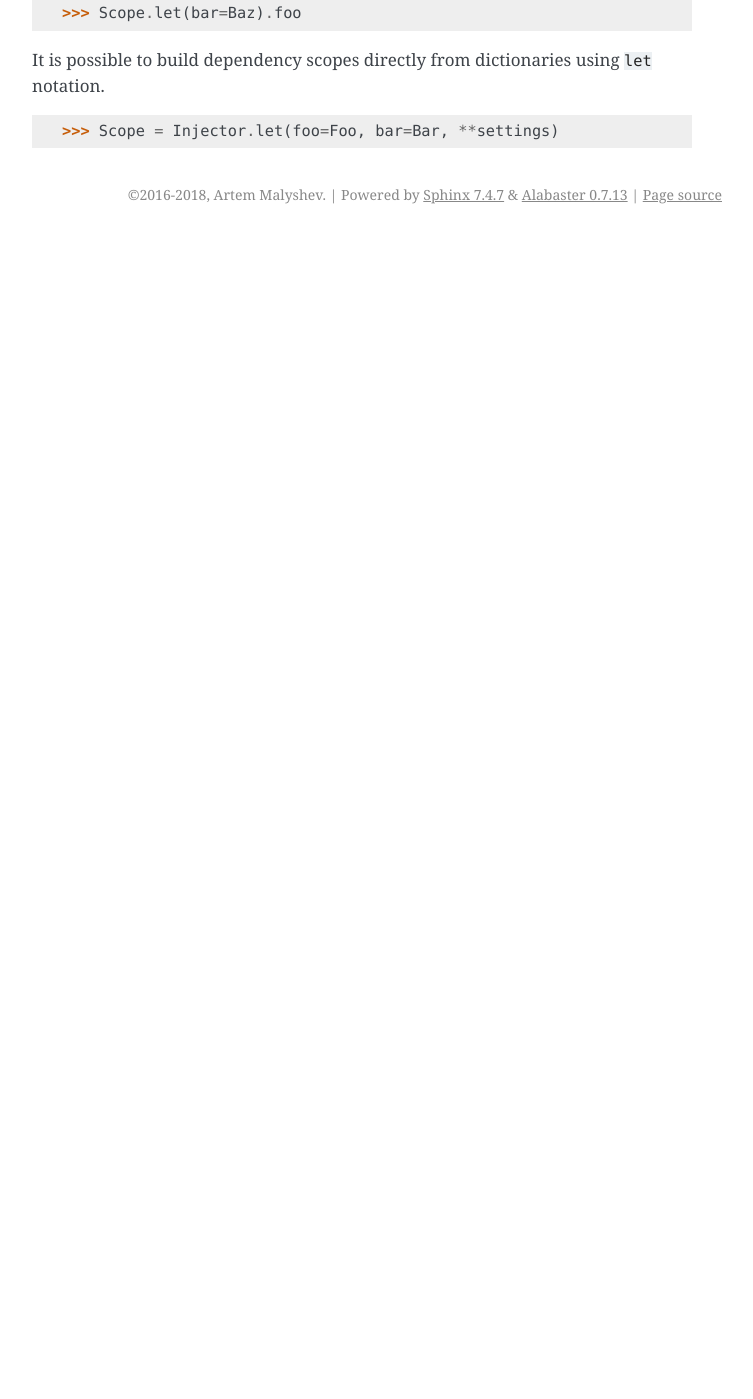
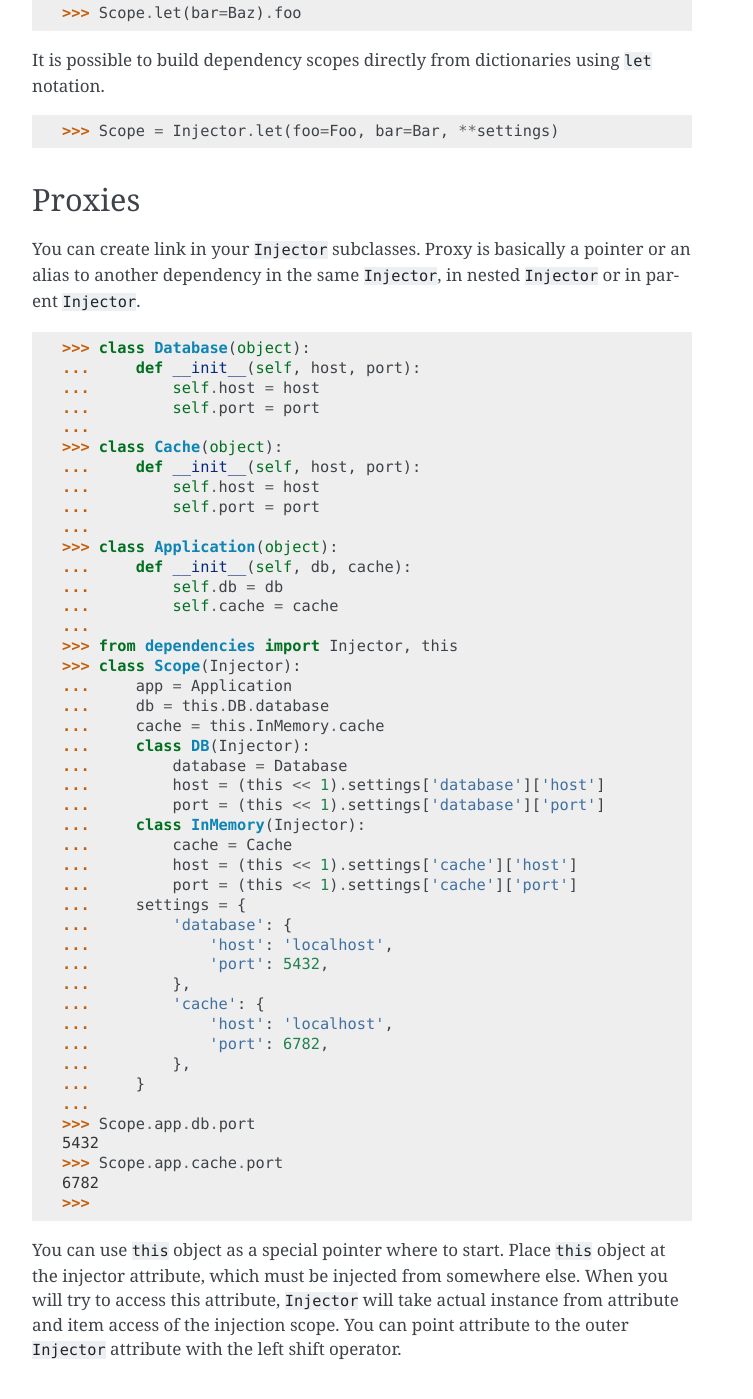
Before and after one commit to proofit404/dependencies, a Sphinx documentation site: the page built from docs/usage.rst, in a window 1280 px wide and 1400 px high, scrolled down 5237 px. Shown: the whole window, without its empty margins (388-1141 px from the left). Built offline with Sphinx 7.4.7, drawn with Linux system fonts in a browser that asks for light colours; before the commit the page ends 5471 px from its top, so only the background shows below that.

Commit message:
Write documentation for the proxies module.

```diff
--- a/dependencies/__init__.py
+++ b/dependencies/__init__.py
@@ -13,5 +13,3 @@ from .injector import Injector
 from .proxies import this
 
 __all__ = ['Injector', 'this', 'DependencyError']
-
-# TODO: write documentation for proxies module
--- a/docs/usage.rst
+++ b/docs/usage.rst
@@ -280,3 +280,64 @@ using ``let`` notation.
 .. code:: python
 
     >>> Scope = Injector.let(foo=Foo, bar=Bar, **settings)
+
+Proxies
+=======
+
+You can create link in your ``Injector`` subclasses.  Proxy is
+basically a pointer or an alias to another dependency in the same
+``Injector``, in nested ``Injector`` or in parent ``Injector``.
+
+.. code:: python
+
+    >>> class Database(object):
+    ...     def __init__(self, host, port):
+    ...         self.host = host
+    ...         self.port = port
+    ...
+    >>> class Cache(object):
+    ...     def __init__(self, host, port):
+    ...         self.host = host
+    ...         self.port = port
+    ...
+    >>> class Application(object):
+    ...     def __init__(self, db, cache):
+    ...         self.db = db
+    ...         self.cache = cache
+    ...
+    >>> from dependencies import Injector, this
+    >>> class Scope(Injector):
+    ...     app = Application
+    ...     db = this.DB.database
+    ...     cache = this.InMemory.cache
+    ...     class DB(Injector):
+    ...         database = Database
+    ...         host = (this << 1).settings['database']['host']
+    ...         port = (this << 1).settings['database']['port']
+    ...     class InMemory(Injector):
+    ...         cache = Cache
+    ...         host = (this << 1).settings['cache']['host']
+    ...         port = (this << 1).settings['cache']['port']
+    ...     settings = {
+    ...         'database': {
+    ...             'host': 'localhost',
+    ...             'port': 5432,
+    ...         },
+    ...         'cache': {
+    ...             'host': 'localhost',
+    ...             'port': 6782,
+    ...         },
+    ...     }
+    ...
+    >>> Scope.app.db.port
+    5432
+    >>> Scope.app.cache.port
+    6782
+    >>>
+
+You can use ``this`` object as a special pointer where to start.
+Place ``this`` object at the injector attribute, which must be
+injected from somewhere else.  When you will try to access this
+attribute, ``Injector`` will take actual instance from attribute and
+item access of the injection scope.  You can point attribute to the
+outer ``Injector`` attribute with the left shift operator.
```
